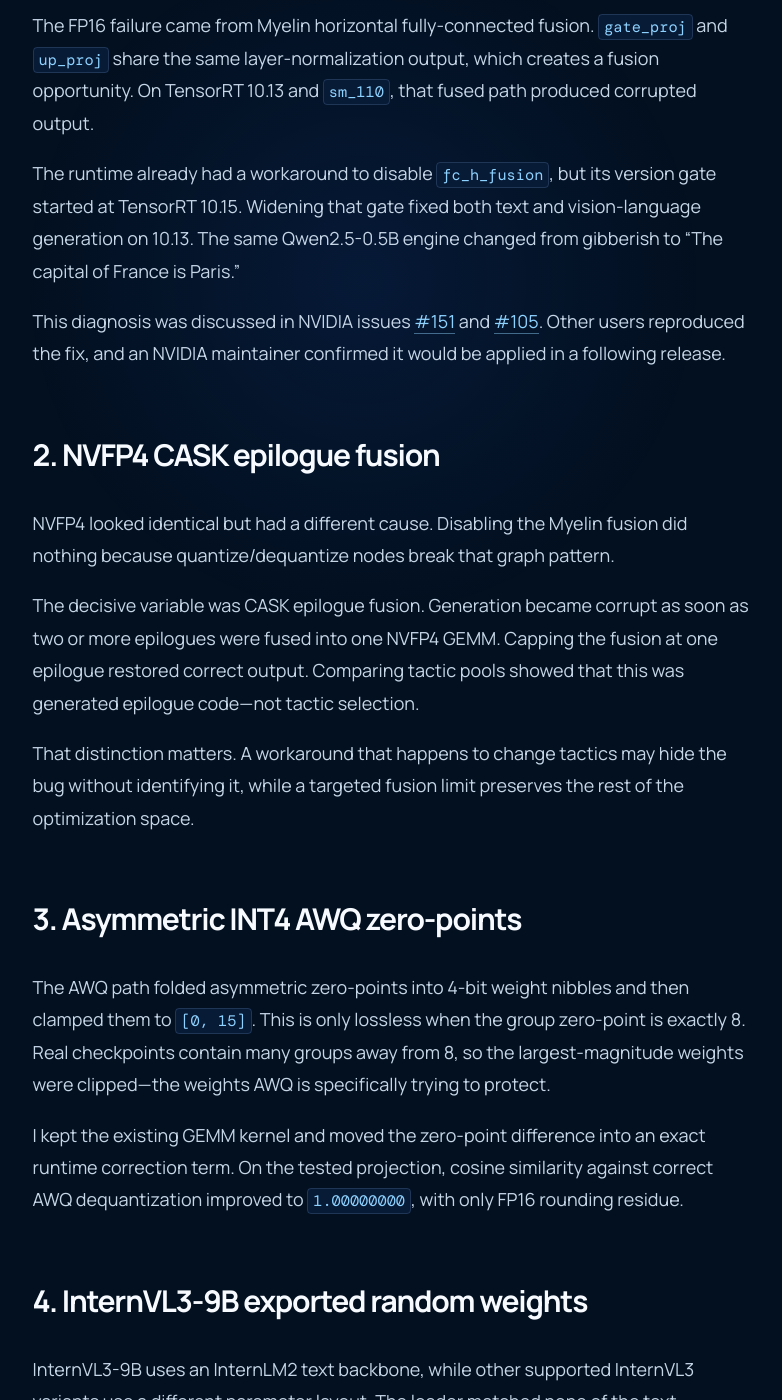
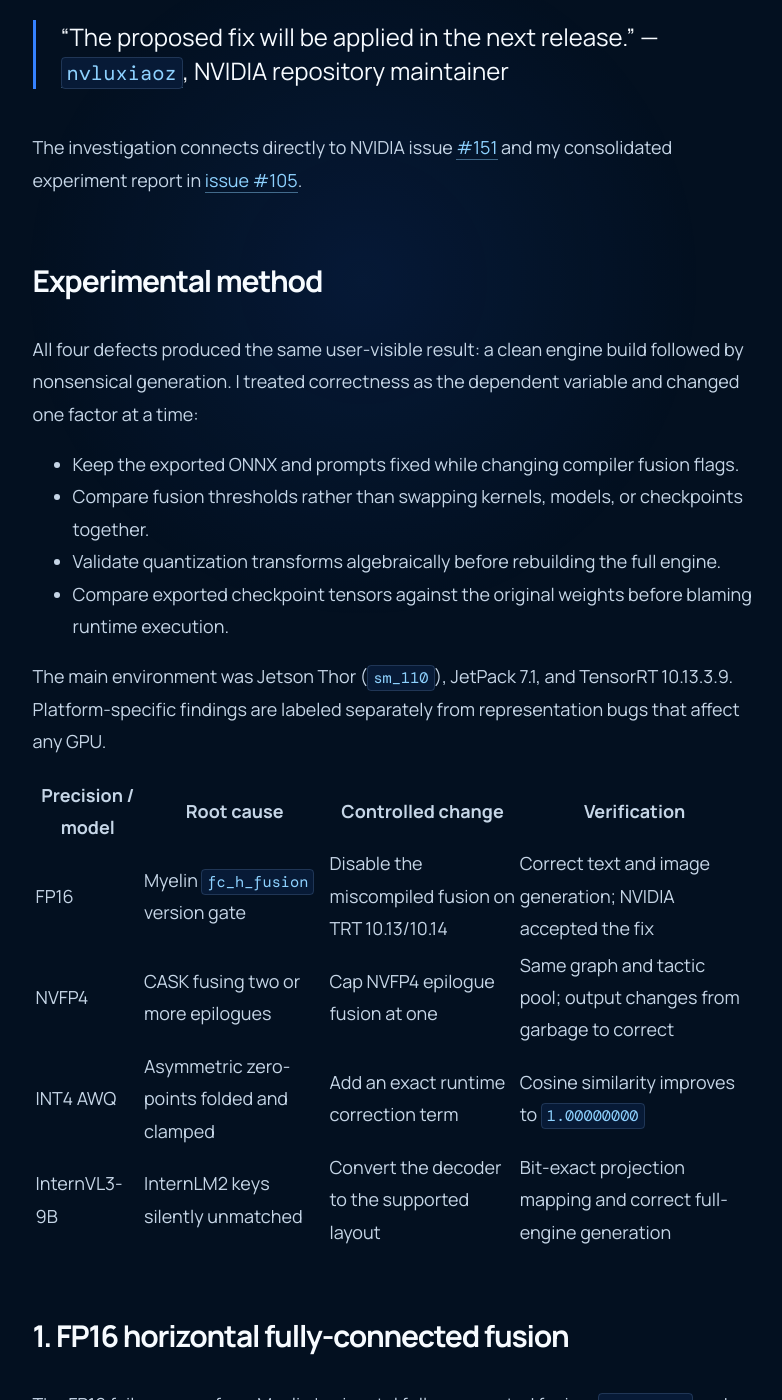
Before and after one commit to hungho77/hung, a Jekyll site: the page built from _posts/2026-08-10-debugging-tensorrt-edge-llm.md, in a window 1280 px wide and 1400 px high, scrolled down 1074 px. Shown: the whole window, without its empty margins (277-1059 px from the left). Built offline with Jekyll 4.4.1, drawn with Linux system fonts in a browser that asks for light colours; some of the changed text lies outside the part shown.

Commit message:
Improve navigation and Edge-LLM case study: _posts/2026-08-10-debugging-tensorrt-edge-llm.md

```diff
--- a/_posts/2026-08-10-debugging-tensorrt-edge-llm.md
+++ b/_posts/2026-08-10-debugging-tensorrt-edge-llm.md
@@ -1,7 +1,7 @@
 ---
-title: "Four bugs, one symptom: garbled Edge-LLM output"
-subtitle: "How I separated TensorRT fusion bugs, lossy AWQ repacking, and a silent InternVL3 export failure on NVIDIA edge hardware."
-date: 2026-08-10
+title: "TensorRT Edge-LLM: four fixes from controlled experiments"
+subtitle: "How I separated compiler fusion bugs, lossy AWQ repacking, and a silent InternVL3 export failure—and verified each fix on NVIDIA edge hardware."
+date: 2026-08-11 20:00:00 +0700
 permalink: /blog/debugging-tensorrt-edge-llm/
 tags: [TensorRT, Jetson, Debugging]
 ---
@@ -10,13 +10,35 @@
 
 I reproduced and isolated the failures on Jetson Thor with TensorRT Edge-LLM. The fixes and their before/after validation are collected in my [`fixes/garbled-output`](https://github.com/hungho77/TensorRT-Edge-LLM/tree/fixes/garbled-output) branch.
 
+> “The proposed fix will be applied in the next release.” — [`nvluxiaoz`](https://github.com/NVIDIA/TensorRT-Edge-LLM/issues/151#issuecomment-5149783645), NVIDIA repository maintainer
+
+The investigation connects directly to NVIDIA issue [#151](https://github.com/NVIDIA/TensorRT-Edge-LLM/issues/151) and my consolidated experiment report in [issue #105](https://github.com/NVIDIA/TensorRT-Edge-LLM/issues/105#issuecomment-5235852406).
+
+## Experimental method
+
+All four defects produced the same user-visible result: a clean engine build followed by nonsensical generation. I treated correctness as the dependent variable and changed one factor at a time:
+
+- Keep the exported ONNX and prompts fixed while changing compiler fusion flags.
+- Compare fusion thresholds rather than swapping kernels, models, or checkpoints together.
+- Validate quantization transforms algebraically before rebuilding the full engine.
+- Compare exported checkpoint tensors against the original weights before blaming runtime execution.
+
+The main environment was Jetson Thor (`sm_110`), JetPack 7.1, and TensorRT 10.13.3.9. Platform-specific findings are labeled separately from representation bugs that affect any GPU.
+
+| Precision / model | Root cause | Controlled change | Verification |
+|---|---|---|---|
+| FP16 | Myelin `fc_h_fusion` version gate | Disable the miscompiled fusion on TRT 10.13/10.14 | Correct text and image generation; NVIDIA accepted the fix |
+| NVFP4 | CASK fusing two or more epilogues | Cap NVFP4 epilogue fusion at one | Same graph and tactic pool; output changes from garbage to correct |
+| INT4 AWQ | Asymmetric zero-points folded and clamped | Add an exact runtime correction term | Cosine similarity improves to `1.00000000` |
+| InternVL3-9B | InternLM2 keys silently unmatched | Convert the decoder to the supported layout | Bit-exact projection mapping and correct full-engine generation |
+
 ## 1. FP16 horizontal fully-connected fusion
 
 The FP16 failure came from Myelin horizontal fully-connected fusion. `gate_proj` and `up_proj` share the same layer-normalization output, which creates a fusion opportunity. On TensorRT 10.13 and `sm_110`, that fused path produced corrupted output.
 
 The runtime already had a workaround to disable `fc_h_fusion`, but its version gate started at TensorRT 10.15. Widening that gate fixed both text and vision-language generation on 10.13. The same Qwen2.5-0.5B engine changed from gibberish to “The capital of France is Paris.”
 
-This diagnosis was discussed in NVIDIA issues [#151](https://github.com/NVIDIA/TensorRT-Edge-LLM/issues/151) and [#105](https://github.com/NVIDIA/TensorRT-Edge-LLM/issues/105). Other users reproduced the fix, and an NVIDIA maintainer confirmed it would be applied in a following release.
+Other users reproduced the fix in NVIDIA issues #151 and #105. The maintainer then confirmed that the proposed change would be triggered in NVIDIA’s internal development flow rather than requiring an external merge request.
 
 ## 2. NVFP4 CASK epilogue fusion
 
```
